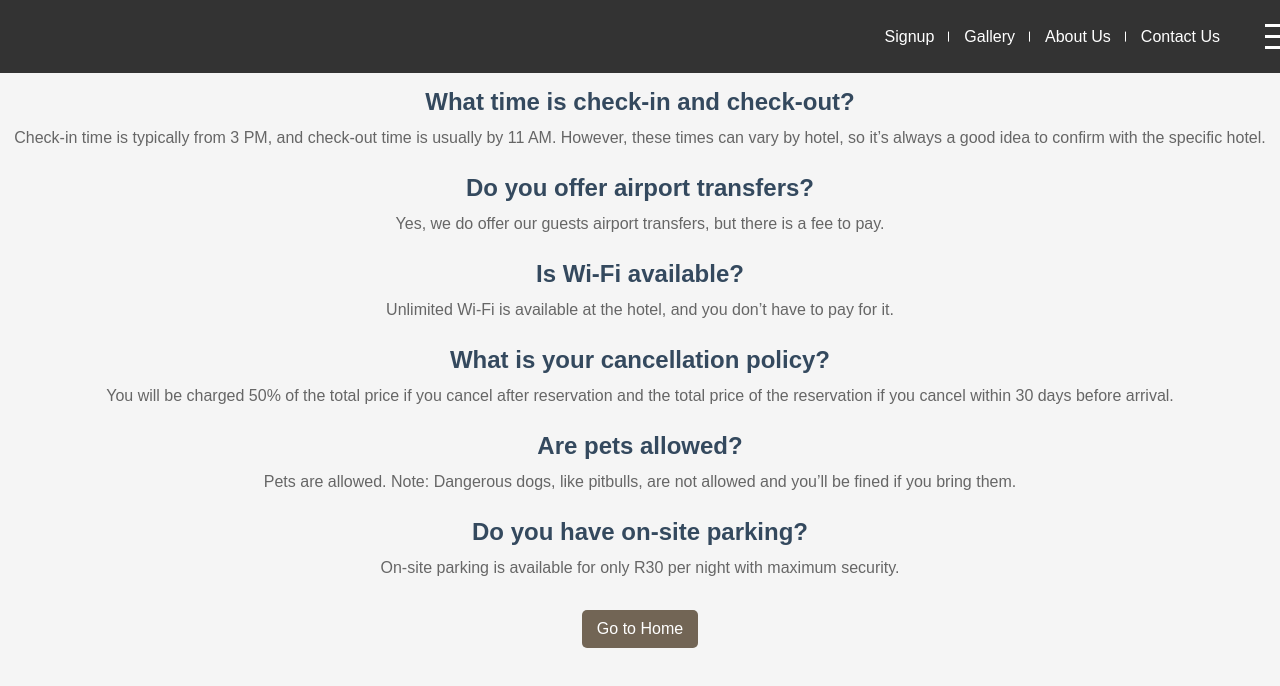
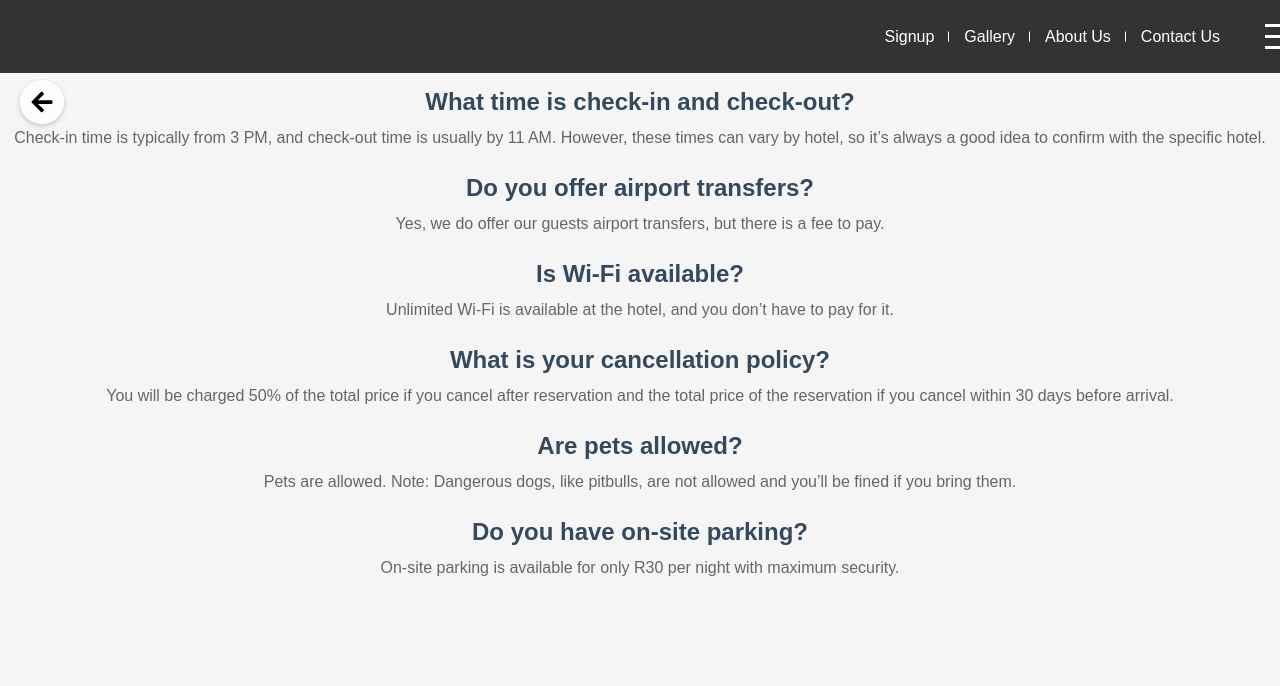
Before and after one commit to TshepoMadira/Hotel-Booking-App2, a React app: page /faqs in a window 1280 px wide. Shown: the top 686 px of the page. Built offline with nearby package versions, Linux system fonts and the light colour scheme; the HTML template or start-up script is replaced by a standard one.

Commit message:
add home arrow to TermsandConditions component

```diff
--- a/src/components/About.css
+++ b/src/components/About.css
@@ -23,3 +23,27 @@
     font-weight: bold;
     margin-top: 10px;
   }
+
+
+  .home-arrow {
+    position: fixed; /* Fixed position to stay in place while scrolling */
+    top: 20px; /* Distance from the top */
+    left: 20px; /* Distance from the left */
+    cursor: pointer; /* Pointer cursor on hover */
+    z-index: 1000; /* Ensure it's above other elements */
+    background-color: rgba(255, 255, 255, 0.8); /* Semi-transparent background */
+    border-radius: 50%; /* Circular shape */
+    padding: 10px; /* Padding around the arrow */
+    box-shadow: 0 2px 5px rgba(0, 0, 0, 0.2); /* Subtle shadow */
+    transition: background-color 0.3s ease; /* Smooth hover effect */
+  }
+
+  .home-arrow:hover {
+    background-color: rgba(255, 255, 255, 1); /* Solid background on hover */
+  }
+
+  .home-arrow svg {
+    display: block; /* Ensure the SVG is centered */
+    width: 24px; /* Icon size */
+    height: 24px; /* Icon size */
+  }
--- a/src/components/Aboutus.jsx
+++ b/src/components/Aboutus.jsx
@@ -1,12 +1,28 @@
 import React from 'react';
-import { Link } from 'react-router-dom';
-import './About.css'
-
+import { Link, useNavigate } from 'react-router-dom';
+import './About.css';
 
 const Aboutus = () => {
+  const navigate = useNavigate();
+
   return (
     <div>
 
+      <div className="home-arrow" onClick={() => navigate("/")}>
+        <svg
+          xmlns="http://www.w3.org/2000/svg"
+          width="24"
+          height="24"
+          viewBox="0 0 24 24"
+          fill="none"
+          stroke="currentColor"
+          strokeWidth="2"
+          strokeLinecap="round"
+          strokeLinejoin="round"
+        >
+          <path d="M19 12H5M12 19l-7-7 7-7" />
+        </svg>
+      </div>
 
       <h2>About Us</h2>
       <p className='history'>
@@ -31,21 +47,7 @@ const Aboutus = () => {
       <p className='Address'>Address: 5 Spoorweg Street, Brits 0250, South Africa</p>
 
 
-      <Link
-        to="/"
-        className="home-button"
-        style={{
-          display: 'inline-block',
-          padding: '10px 15px',
-          backgroundColor: '#726555',
-          color: 'white',
-          textDecoration: 'none',
-          borderRadius: '5px',
-          marginTop: '20px'
-        }}
-      >
-        Go to Home
-      </Link>
+
     </div>
   );
 };
--- /dev/null
+++ b/src/components/Contact.css
@@ -0,0 +1,101 @@
+
+#contact {
+    max-width: 600px;
+    margin: 50px auto;
+    padding: 20px;
+    text-align: center;
+  }
+
+
+  #contact h2 {
+    font-size: 2rem;
+    color: #333;
+    margin-bottom: 20px;
+  }
+
+  .contact-form {
+    display: flex;
+    flex-direction: column;
+    align-items: center;
+  }
+
+  .form-group {
+    width: 70%;
+    margin-bottom: 20px;
+    text-align: left;
+  }
+
+
+  .form-group label {
+    display: block;
+    font-size: 1rem;
+    color: #555;
+    margin-bottom: 5px;
+  }
+
+
+  .contact-name,
+  .email-contact,
+  .message-contact {
+    width: 100%;
+    padding: 10px;
+    border: 1px solid #ccc;
+    border-radius: 5px;
+    font-size: 1rem;
+    box-sizing: border-box;
+  }
+
+  .contact-name:focus,
+  .email-contact:focus,
+  .message-contact:focus {
+
+    outline: none;
+
+  }
+
+
+  .message-contact {
+    resize: vertical;
+  }
+
+
+  .message-button {
+    width: 70%;
+    padding: 10px;
+    background-color: #666;
+    color: white;
+    border: none;
+    border-radius: 5px;
+    font-size: 1rem;
+    cursor: pointer;
+    margin-top: 10px;
+  }
+
+  .message-button:hover {
+    background-color: #333;
+  }
+
+
+  .home-arrow {
+    position: fixed;
+    top: 20px;
+    left: 20px;
+    cursor: pointer;
+    z-index: 1000;
+    background-color: #666;
+    border-radius: 50%;
+    padding: 10px;
+    box-shadow: 0 2px 5px rgba(0, 0, 0, 0.2);
+    transition: background-color 0.3s ease;
+    margin-top: 60px
+  }
+
+  .home-arrow:hover {
+    background-color: rgba(255, 255, 255, 1);
+  }
+
+  .home-arrow svg {
+    display: block;
+    width: 24px;
+    height: 24px;
+  }
--- a/src/components/Contactus.jsx
+++ b/src/components/Contactus.jsx
@@ -1,5 +1,7 @@
 import React, { useState } from "react";
 import emailjs from "emailjs-com";
+import { useNavigate } from "react-router-dom"; // Import useNavigate for navigation
+import './Contact.css';
 
 function Contactus() {
   const [formData, setFormData] = useState({
@@ -7,6 +9,8 @@ function Contactus() {
     email: "",
     message: "",
   });
+
+  const navigate = useNavigate(); // Initialize useNavigate
 
   const handleChange = (e) => {
     const { name, value } = e.target;
@@ -41,6 +45,23 @@ function Contactus() {
 
   return (
     <section id="contact">
+      {/* Arrow to Home */}
+      <div className="home-arrow" onClick={() => navigate("/")}>
+        <svg
+          xmlns="http://www.w3.org/2000/svg"
+          width="24"
+          height="24"
+          viewBox="0 0 24 24"
+          fill="none"
+          stroke="currentColor"
+          strokeWidth="2"
+          strokeLinecap="round"
+          strokeLinejoin="round"
+        >
+          <path d="M19 12H5M12 19l-7-7 7-7" />
+        </svg>
+      </div>
+
       <h2>Get In Touch</h2>
 
       <form onSubmit={handleSubmit} className="contact-form">
@@ -48,39 +69,39 @@ function Contactus() {
           <label htmlFor="name">Your Name</label>
           <input
             type="text"
-            id="name"
             name="name"
             value={formData.name}
             onChange={handleChange}
             placeholder="Your Name"
             required
+            className="contact-name"
           />
         </div>
         <div className="form-group">
           <label htmlFor="email">Your Email</label>
           <input
             type="email"
-            id="email"
             name="email"
             value={formData.email}
             onChange={handleChange}
             placeholder="Your Email"
             required
+            className="email-contact"
           />
         </div>
         <div className="form-group">
           <label htmlFor="message">Your Message</label>
           <textarea
-            id="message"
             name="message"
             value={formData.message}
             onChange={handleChange}
             rows="5"
             placeholder="Your Message"
             required
+            className="message-contact"
           />
         </div>
-        <button type="submit" className="cta-button">
+        <button type="submit" className="message-button">
           Send Message
         </button>
       </form>
--- a/src/components/FAQS.css
+++ b/src/components/FAQS.css
@@ -16,3 +16,24 @@
 .back-arrow-icon {
     margin-right: 8px;
 }
+
+
+.home-arrow {
+    position: fixed;
+    top: 20px;
+    left: 20px;
+    cursor: pointer;
+    z-index: 1000;
+    background-color: rgba(255, 255, 255, 0.8);
+    border-radius: 50%;
+    padding: 10px;
+    box-shadow: 0 2px 5px rgba(0, 0, 0, 0.2);
+    transition: background-color 0.3s ease;
+    display: flex;
+    align-items: center;
+    justify-content: center;
+  }
+
+  .home-arrow:hover {
+    background-color: rgba(255, 255, 255, 1);
+  }
--- a/src/components/FAQS.jsx
+++ b/src/components/FAQS.jsx
@@ -1,11 +1,17 @@
 import React from 'react';
-import { Link } from 'react-router-dom';
+import { useNavigate } from 'react-router-dom';
 import { FaArrowLeft } from 'react-icons/fa';
 import './FAQS.css';
 
 const FAQS = () => {
+  const navigate = useNavigate();
+
   return (
     <div className="faqs-container">
+
+      <div className="home-arrow" onClick={() => navigate("/")}>
+        <FaArrowLeft size={20} />
+      </div>
 
       <h2 className="faqs-heading">Frequently Asked Questions</h2>
 
@@ -38,11 +44,6 @@ const FAQS = () => {
         <h3 className="faq-question">Do you have on-site parking?</h3>
         <p className="faq-answer">On-site parking is available for only R30 per night with maximum security.</p>
       </div>
-
-
-      <Link to="/" className="home-button">
-        Go to Home
-      </Link>
     </div>
   );
 };
--- a/src/components/TermsandConditions.css
+++ b/src/components/TermsandConditions.css
@@ -11,3 +11,24 @@
 .back-home-button:hover {
     background-color: #252423;
 }
+
+
+.home-arrow {
+    position: fixed;
+    top: 20px;
+    left: 20px;
+    cursor: pointer;
+    z-index: 1000;
+    background-color: rgba(255, 255, 255, 0.8);
+    border-radius: 50%;
+    padding: 10px;
+    box-shadow: 0 2px 5px rgba(0, 0, 0, 0.2);
+    transition: background-color 0.3s ease;
+    display: flex;
+    align-items: center;
+    justify-content: center;
+  }
+
+  .home-arrow:hover {
+    background-color: rgba(255, 255, 255, 1);
+  }
--- a/src/components/TermsandConditions.jsx
+++ b/src/components/TermsandConditions.jsx
@@ -1,15 +1,23 @@
 import React from 'react';
-import { Link } from 'react-router-dom';
+import { useNavigate } from 'react-router-dom';
+import { FaArrowLeft } from 'react-icons/fa';
 import './TermsandConditions.css';
 
 const TermsandConditions = () => {
+  const navigate = useNavigate();
+
   return (
     <div className="terms-container">
+
+      <div className="home-arrow" onClick={() => navigate("/")}>
+        <FaArrowLeft size={24} />
+      </div>
+
       <header className="terms-header">
         <h1>Terms and Conditions</h1>
       </header>
       <main className="terms-content">
-                <h2>Effective Date: [19-09-2024]</h2>
+        <h2>Effective Date: [13-01-2025]</h2>
         <p>Welcome to Dreamscape (“we,” “our,” “us”). By accessing or using our app and services, you agree to comply with and be bound by the following terms and conditions (“Terms”). Please read them carefully.</p>
 
         <h2>1. Acceptance of Terms</h2>
@@ -44,12 +52,8 @@ const TermsandConditions = () => {
         <p>These Terms are governed by and construed in accordance with the laws of South Africa. Any disputes arising from these Terms or your use of the app will be resolved in the courts located in North West.</p>
 
         <h2>10. Contact Us</h2>
-                <p>If you have any questions about these Terms or our app, please contact us at:</p>
+        <p>If you have any questions about these Terms or our app, please contact us </p>
 
-
-                <Link to="/" className="back-home-button">
-                    &larr; Back to Home
-                </Link>
       </main>
     </div>
   );
```
Lines whose indentation alone changed are shown as unchanged.
